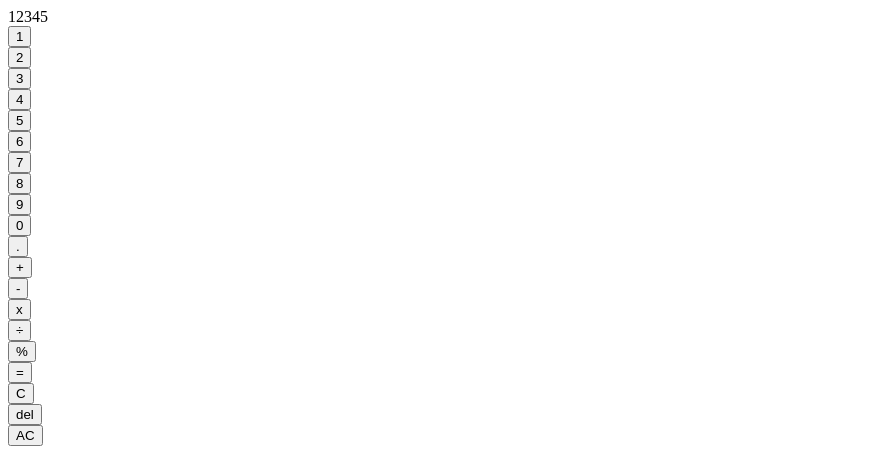
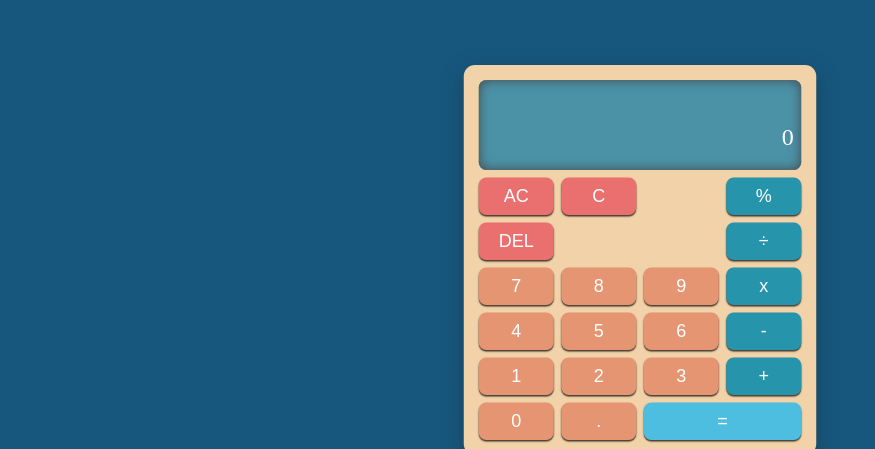
Before and after one commit to kedricdaly/odin-calculator, a plain HTML site: page index.html in a window 1280 px wide. Shown: the top 449 px of the page, without its empty margins (0-875 px from the left). Drawn offline with Linux system fonts and the light colour scheme.

Commit message:
feat(frontend): implement beachy frontend

```diff
--- a/index.html
+++ b/index.html
@@ -11,45 +11,39 @@
 
 </head>
 <body>
-    <div>
+    <div class="main">
+        <div class="calculator">
+            <div class="calc-grid-container">
                 <div class="display">
                     <div class="displayHistory"></div>
-            <div class="displayCurrent">12345</div>
+                    <div class="displayCurrent">0</div>
                 </div>
-        <div class="numbers">
-            <div><button class="num1">1</button></div>
-            <div><button class="num2">2</button></div>
-            <div><button class="num3">3</button></div>
-            <div><button class="num4">4</button></div>
-            <div><button class="num5">5</button></div>
-            <div><button class="num6">6</button></div>
-            <div><button class="num7">7</button></div>
-            <div><button class="num8">8</button></div>
-            <div><button class="num9">9</button></div>
-            <div><button class="num0">0</button></div>
-            <div><button class="num.">.</button></div>
-        </div>
-        <div class="operators">
-            <div><button class="operator1">+</button></div>
-            <div><button class="operator2">-</button></div>
-            <div><button class="operator3">x</button></div>
-            <div><button class="operator4">÷</button></div>
-            <div><button class="operator5">%</button></div>
-        </div>
-        <div class="equalsKey">
-            <div><button id="equalsKey">=</button></div>
-        </div>
-        <div class="clearKey">
+                <div><button id="allClearKey">AC</button></div>
                 <div><button id="clearKey">C</button></div>
-        </div>
-        <div class="deleteKey">
-            <div><button id="deleteKey">del</button></div>
-        </div>
-        <div class="allClearKey">
-            <div><button id="allClearKey">AC</button></div>
+                <div class="empty"></div>
+                <div><button class="operators operatorMod">%</button></div>
+                <div><button id="deleteKey">DEL</button></div>
+                <div class="empty"></div>
+                <div class="empty"></div>
+                <div><button class="operators operatorDiv">÷</button></div>
+                <div><button class="numbers num7">7</button></div>
+                <div><button class="numbers num8">8</button></div>
+                <div><button class="numbers num9">9</button></div>
+                <div><button class="operators operatorMult">x</button></div>
+                <div><button class="numbers num4">4</button></div>
+                <div><button class="numbers num5">5</button></div>
+                <div><button class="numbers num6">6</button></div>
+                <div><button class="operators operatorSubtract">-</button></div>
+                <div><button class="numbers num1">1</button></div>
+                <div><button class="numbers num2">2</button></div>
+                <div><button class="numbers num3">3</button></div>
+                <div><button class="operators operatorAdd">+</button></div>
+                <div><button class="numbers num0">0</button></div>
+                <div><button class="numbers num.">.</button></div>
+                <div class="equalsKey"><button id="equalsKey">=</button></div>
             </div>
         </div>
-</body>
+    </div>
     <footer class="footer">
         <div class="subfooter">
             <p>
@@ -64,3 +58,4 @@
             </a>
         </div>
     </footer>
+</body>
--- a/script.js
+++ b/script.js
@@ -218,10 +218,10 @@ const evaluateCalc = function() {
 };
 
 const startUp = function() {
-    const numBtns = Array.from(document.querySelectorAll('.numbers button'));
+    const numBtns = Array.from(document.querySelectorAll('button.numbers'));
     numBtns.forEach(btn => btn.addEventListener('click', updateCurrentDisplay));
 
-    const opBtns = Array.from(document.querySelectorAll('.operators button'));
+    const opBtns = Array.from(document.querySelectorAll('button.operators'));
     opBtns.forEach(btn => btn.addEventListener('click', updateHistoricDisplay));
 
     const clearKey = document.querySelector('#clearKey');
--- a/style.css
+++ b/style.css
@@ -1,9 +1,99 @@
+html {
+    position: relative;
+    min-height: 100%;
+}
+
+body {
+    margin: 0 0 100px 0;
+    padding: 0;
+    display: flex;
+    justify-content: center;
+    align-items: center;
+    flex-direction: column;
+    background-color: rgb(23, 87, 126);
+}
+
+.calculator {
+    background-color: rgba(242, 210, 169, 1);
+    padding: 20px;
+    border-radius: 15px;
+    box-shadow: 0 10px 30px rgba(35, 35, 35, 0.35);
+    transform: scale(.75);
+}
+
+.calc-grid-container {
+    display: grid;
+    justify-content: center;
+    align-content: center;
+    grid-template-columns: repeat(4, 100px);
+    grid-template-rows: minmax(120px, auto) repeat(6, 50px);
+    gap: 10px;
+}
+
+.calc-grid-container button {
+    cursor: pointer;
+    font-size: 1.5rem;
+    border-radius: 10px;
+    outline: none;
+    color: white;
+    border: 0px;
+    background-color: rgb(229,149,114);
+    box-shadow: 0 2px 2px rgba(0, 0, 0, 0.75);
+}
+
+.operators {
+    background-color: rgb(38,148,171) !important;
+}
+
+#equalsKey {
+    background-color: rgb(77,190,223);
+}
+#allClearKey, #clearKey, #deleteKey {
+    background-color: rgb(234,112,112);
+}
+
+.display {
+    grid-column: 1 / -1;
+    background-color: rgb(75,146,167);
+    display: flex;
+    justify-content: space-around;
+    flex-direction: column;
+    align-items: flex-end;
+    padding: 10px;
+    word-wrap: break-word;
+    word-break: break-all;
+    box-shadow: inset 0 0 15px rgb(70, 70, 70);
+    border-radius: 10px;
+    font-size: 2rem;
+}
+
+.displayHistory, .displayCurrent {
+    color: rgb(255,255,255);
+}
+
+.equalsKey {
+    grid-column: span 2;
+}
+
+button {
+    width: 100%;
+    height: 100%;
+}
+
 /* footer */
 .footer {
     display: flex;
     justify-content: center;
     align-items: center;
     flex-direction: column;
+
+    position: absolute;
+    bottom: 0;
+    left: 0;
+    gap: 10px;
+    width: 100%;
+    padding: 10px;
+    color: white;
 }
 
 .footer a {
```
Lines whose indentation alone changed are shown as unchanged.
